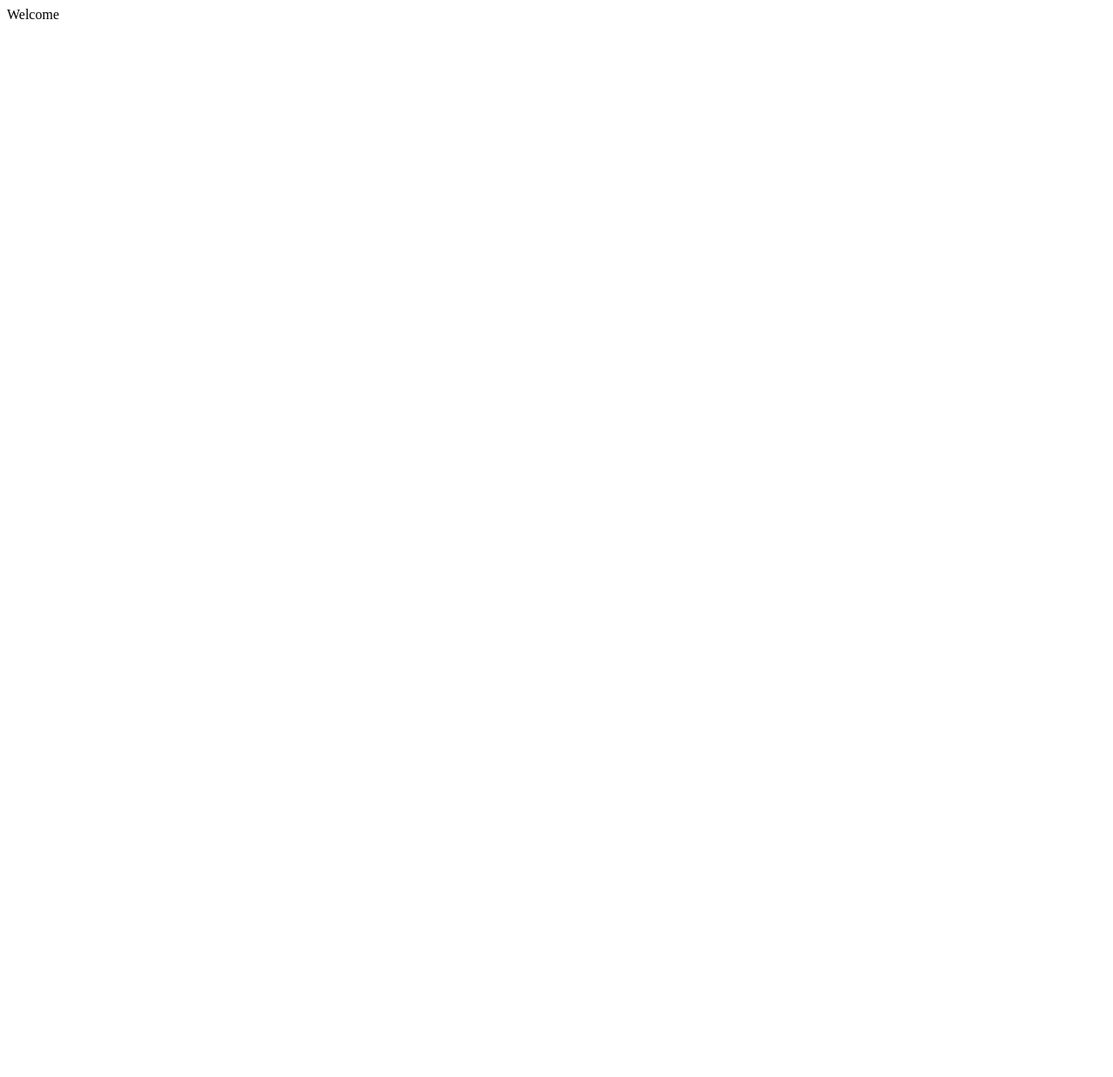
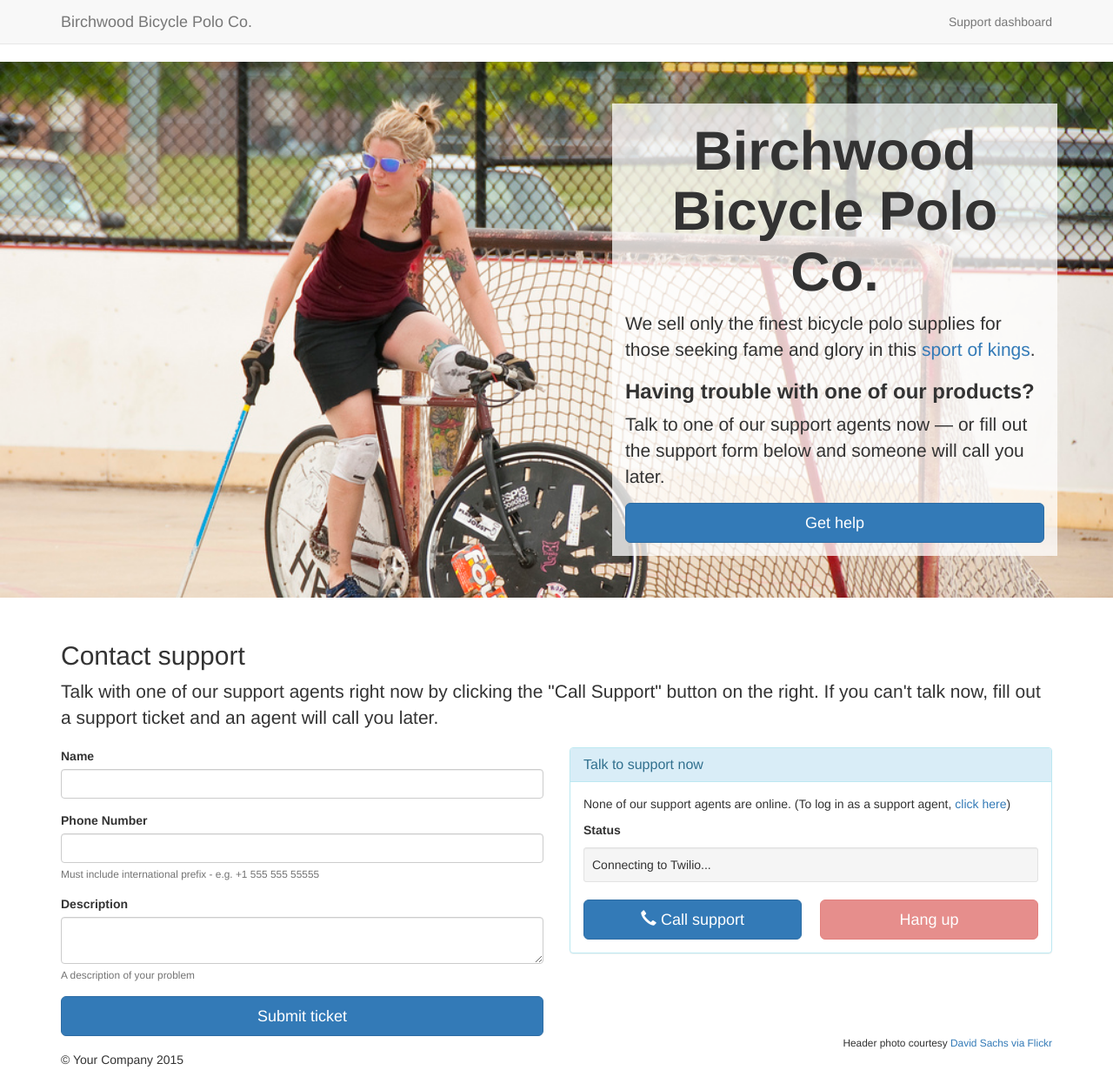
Before and after one commit to pateli18/browser-calls-flask, a Flask app: page / in a window 1280 px wide. Before the commit the page is almost empty. Shown: the whole page at 87% size. Before the commit the page ends 22 px from the top, so only its background shows below. Run offline with Flask 2, Linux system fonts and the light colour scheme; some libraries are stand-ins or nearby versions.

Commit message:
Adds a bootstrap based layout
Added Flask-Bootstrap dependency, fixed forms and applied a layout.

```diff
--- a/browser_calls_flask/__init__.py
+++ b/browser_calls_flask/__init__.py
@@ -2,12 +2,14 @@ from browser_calls_flask.config import config_env_files
 from flask import Flask
 
 from flask.ext.sqlalchemy import SQLAlchemy
+from flask_bootstrap import Bootstrap
 
 db = SQLAlchemy()
 
 
 def create_app(config_name='development', p_db=db):
     new_app = Flask(__name__)
+    Bootstrap(new_app)
     config_app(config_name, new_app)
 
     p_db.init_app(new_app)
--- a/browser_calls_flask/forms.py
+++ b/browser_calls_flask/forms.py
@@ -1,9 +1,10 @@
 from flask_wtf import Form
 from wtforms import StringField
+from wtforms import TextAreaField
 from wtforms.validators import DataRequired
 
 
 class SupportTicketForm(Form):
-        name = StringField('name', validators=[DataRequired()])
-        phone_number = StringField('phone_number', validators=[DataRequired()])
-        description = StringField('description', validators=[DataRequired()])
+        name = StringField('Name', validators=[DataRequired()])
+        phone_number = StringField('Phone Number', description='Must include international prefix - e.g. +1 555 555 55555', validators=[DataRequired()])
+        description = TextAreaField('Description', description='A description of your problem', validators=[DataRequired()])
--- /dev/null
+++ b/browser_calls_flask/static/css/bicycle-polo.css
@@ -0,0 +1,27 @@
+/* Custom CSS for Bicycle Polo example */
+.bicycle-polo-background {
+  background-image: url(../img/bicycle-polo.jpg);
+  background-size: cover;
+  background-position: 75% 25%;
+}
+
+.bicycle-polo-text {
+  background-color:rgba(255,255,255,0.75);
+}
+
+@media (min-width: 768px) {
+  .bicycle-polo-text {
+    margin-right: 5%;
+    width: 40%;
+  }
+}
+
+.answer-button, .call-support-button {
+    width: 48%;
+    float: left;
+}
+
+.hangup-button {
+    width: 48%;
+    float: right;
+}
--- /dev/null
+++ b/browser_calls_flask/static/js/browser-calls.js
@@ -0,0 +1,110 @@
+/**
+ * Twilio Client configuration for the browser-calls-django
+ * example application.
+ */
+
+// Store some selectors for elements we'll reuse
+var callStatus = $("#call-status");
+var answerButton = $(".answer-button");
+var callSupportButton = $(".call-support-button");
+var hangUpButton = $(".hangup-button");
+var callCustomerButtons = $(".call-customer-button");
+
+/* Helper function to update the call status bar */
+function updateCallStatus(status) {
+    callStatus.text(status);
+}
+
+/* Get a Twilio Client token with an AJAX request */
+$(document).ready(function() {
+    $.get("/support/token", {forPage: window.location.pathname}, function(data) {
+        // Set up the Twilio Client Device with the token
+        Twilio.Device.setup(data.token);
+    });
+});
+
+/* Callback to let us know Twilio Client is ready */
+Twilio.Device.ready(function (device) {
+    updateCallStatus("Ready");
+});
+
+/* Report any errors to the call status display */
+Twilio.Device.error(function (error) {
+    updateCallStatus("ERROR: " + error.message);
+});
+
+/* Callback to determine if "support_agent" is available or not */
+Twilio.Device.presence(function(presenceEvent) {
+    if (presenceEvent.from === 'support_agent') {
+        if (presenceEvent.available) {
+            $("#support-unavailable").hide();
+        } else {
+            $("#support-unavailable").show();
+        }
+    }
+});
+
+/* Callback for when Twilio Client initiates a new connection */
+Twilio.Device.connect(function (connection) {
+    // Enable the hang up button and disable the call buttons
+    hangUpButton.prop("disabled", false);
+    callCustomerButtons.prop("disabled", true);
+    callSupportButton.prop("disabled", true);
+    answerButton.prop("disabled", true);
+
+    // If phoneNumber is part of the connection, this is a call from a
+    // support agent to a customer's phone
+    if ("phoneNumber" in connection.message) {
+        updateCallStatus("In call with " + connection.message.phoneNumber);
+    } else {
+        // This is a call from a website user to a support agent
+        updateCallStatus("In call with support");
+    }
+});
+
+/* Callback for when a call ends */
+Twilio.Device.disconnect(function(connection) {
+    // Disable the hangup button and enable the call buttons
+    hangUpButton.prop("disabled", true);
+    callCustomerButtons.prop("disabled", false);
+    callSupportButton.prop("disabled", false);
+
+    updateCallStatus("Ready");
+});
+
+/* Callback for when Twilio Client receives a new incoming call */
+Twilio.Device.incoming(function(connection) {
+    updateCallStatus("Incoming support call");
+
+    // Set a callback to be executed when the connection is accepted
+    connection.accept(function() {
+        updateCallStatus("In call with customer");
+    });
+
+    // Set a callback on the answer button and enable it
+    answerButton.click(function() {
+        connection.accept();
+    });
+    answerButton.prop("disabled", false);
+});
+
+/* Call a customer from a support ticket */
+function callCustomer(phoneNumber) {
+    updateCallStatus("Calling " + phoneNumber + "...");
+
+    var params = {"phoneNumber": phoneNumber};
+    Twilio.Device.connect(params);
+}
+
+/* Call the support_agent from the home page */
+function callSupport() {
+    updateCallStatus("Calling support...");
+
+    // Our backend will assume that no params means a call to support_agent
+    Twilio.Device.connect();
+}
+
+/* End a call */
+function hangUp() {
+    Twilio.Device.disconnectAll();
+}
--- /dev/null
+++ b/browser_calls_flask/templates/_messages.html
@@ -0,0 +1,8 @@
+{% if messages %}
+  {% for message in messages %}
+  <div class="alert alert-{{ message.tags }} alert-dismissible" role="alert">
+    <button type="button" class="close" data-dismiss="alert" aria-label="Close"><span aria-hidden="true">&times;</span></button>
+    {{ message | safe }}
+  </div>
+  {% endfor %}
+{% endif %}
--- /dev/null
+++ b/browser_calls_flask/templates/layout.html
@@ -0,0 +1,62 @@
+<!DOCTYPE html>
+<html lang="en">
+  <head>
+    <meta charset="utf-8">
+    <meta http-equiv="x-ua-compatible" content="ie=edge">
+    <title>{% block title %}{% endblock title %} - Browser Calls</title>
+    <meta name="viewport" content="width=device-width, initial-scale=1.0">
+
+    <!-- HTML5 shim, for IE6-8 support of HTML5 elements -->
+    <!--[if lt IE 9]>
+      <script src="https://html5shim.googlecode.com/svn/trunk/html5.js"></script>
+    <![endif]-->
+
+    <!-- CSS -->
+    <link href="//maxcdn.bootstrapcdn.com/bootstrap/3.3.5/css/bootstrap.min.css" rel="stylesheet">
+    <link href="{{ url_for('static', filename='css/bicycle-polo.css') }}" rel="stylesheet">
+
+    {% block page_css %}{% endblock %}
+  </head>
+
+  <body>
+
+    <nav class="navbar navbar-default navbar-static-top">
+      <div class="container">
+        <div class="navbar-header">
+          <button type="button" class="navbar-toggle" data-toggle="collapse" data-target="#navbar">
+            <span class="icon-bar"></span>
+            <span class="icon-bar"></span>
+            <span class="icon-bar"></span>
+          </button>
+          <a class="navbar-brand" href="/">Birchwood Bicycle Polo Co.</a>
+        </div>
+
+        <div class="collapse navbar-collapse" id="navbar">
+          <ul class="nav navbar-nav navbar-right">
+            <li><a href="{{ url_for('dashboard') }}">Support dashboard</a></li>
+          </ul>
+        </div>
+      </div>
+    </nav>
+
+    {% block content %}{% endblock content %}
+
+    <div class="container">
+
+      <footer>
+        <p>&copy; Your Company 2015</p>
+      </footer>
+
+    </div> <!-- /container -->
+
+    <!-- JavaScript -->
+    <script src="//code.jquery.com/jquery.min.js"></script><script src="//maxcdn.bootstrapcdn.com/bootstrap/3.3.5/js/bootstrap.min.js"></script>
+    <script src="//static.twilio.com/libs/twiliojs/1.2/twilio.min.js"></script>
+
+    {% block page_js %}{% endblock %}
+
+    <script src="{{ url_for('static', filename='js/browser-calls.js') }}"></script>
+
+  </body>
+
+</html>
--- a/browser_calls_flask/templates/ticket_form.html
+++ b/browser_calls_flask/templates/ticket_form.html
@@ -1,5 +1,81 @@
-<form method="POST" action="/tickets">
-    {{ form.csrf_token }}
-    {{ form.name.label }} {{ form.name(size=20) }}
-    <input type="submit" value="Create">
-</form>
+{% extends "layout.html" %}
+{% import "bootstrap/wtf.html" as wtf %}
+
+{% block title %}Home{% endblock title %}
+
+{% block content %}
+  <!-- Main jumbotron -->
+  <div class="jumbotron bicycle-polo-background">
+    <div class="container bicycle-polo-text">
+      <h1 class="text-center"><strong>Birchwood Bicycle Polo Co.</strong></h1>
+      <p>
+        We sell only the finest bicycle polo supplies for those seeking fame and glory in this <a href="https://www.youtube.com/watch?v=DaK9Zj3QHDY" target="_blank">sport of kings</a>.
+      </p>
+
+      <h3><strong>Having trouble with one of our products?</strong></h3>
+      <p>
+         Talk to one of our support agents now — or fill out the support form below and someone will call you later.
+      </p>
+      <p><a class="btn btn-primary btn-lg btn-block" href="#support" role="button">Get help</a></p>
+    </div>
+  </div>
+
+  <div class="container">
+
+    {% include '_messages.html' %}
+
+    <h2 id="support">Contact support</h2>
+
+    <p class="lead">
+      Talk with one of our support agents right now by clicking the "Call Support" button on the right. If you can't talk now, fill out a support ticket and an agent will call you later.
+    </p>
+
+    <div class="row">
+
+      <div class="col-md-6 col-md-push-6">
+
+        <div class="panel panel-info client-controls">
+          <div class="panel-heading">
+            <h3 class="panel-title">Talk to support now</h3>
+          </div>
+          <div class="panel-body">
+            <p id="support-unavailable">
+              None of our support agents are online. (To log in as a support agent, <a href="{{ url_for('dashboard') }}" target="_blank">click here</a>)
+            </p>
+            <p><strong>Status</strong></p>
+            <div class="well well-sm" id="call-status">
+              Connecting to Twilio...
+            </div>
+
+            <button class="btn btn-lg btn-primary call-support-button" onclick="callSupport()">
+              <span class="glyphicon glyphicon-earphone" aria-hidden="true"></span> Call support
+            </button>
+            <button class="btn btn-lg btn-danger hangup-button" disabled onclick="hangUp()">Hang up</button>
+          </div>
+        </div>
+
+      </div>
+
+      <div class="col-md-6 col-md-pull-6">
+
+
+          <form method="POST" action="/tickets">
+              {{ form.csrf_token }}
+              {%- for field in form %}
+                {% if not bootstrap_is_hidden_field(field) -%}
+                    {{ wtf.form_field(field) }}
+                {% endif %}
+              {%- endfor %}
+            <div class="form-actions">
+              <button type="submit" class="btn btn-primary btn-lg btn-block">Submit ticket</button>
+            </div>
+          </form>
+
+      </div>
+    </div>
+
+    <small class="pull-right">
+      Header photo courtesy <a href="https://www.flickr.com/photos/tink20seven/4654348885/">David Sachs via Flickr</a>
+    </small>
+  </div>
+{% endblock %}
--- a/browser_calls_flask/views.py
+++ b/browser_calls_flask/views.py
@@ -6,7 +6,8 @@ from .models import SupportTicket
 
 @app.route('/')
 def root():
-    return render_template('home.html')
+    form = SupportTicketForm()
+    return render_template('ticket_form.html', form=form)
 
 
 @app.route('/tickets', methods=['GET', 'POST'])
@@ -18,3 +19,8 @@ def new_ticket():
         db.session.commit()
         return redirect('/')
     return render_template('ticket_form.html', form=form)
+
+
+@app.route('/dashboard')
+def dashboard():
+    return render_template('home.html')
--- a/requirements.txt
+++ b/requirements.txt
@@ -4,6 +4,7 @@ Flask-Migrate==1.7.0
 Flask-Script==2.0.5
 Flask-SQLAlchemy==2.1
 Flask-WTF==0.12
+Flask-Bootstrap==3.3.5.7
 SQLAlchemy==1.0.11
 twilio==5.3.0
 unittest2==1.1.0
```
Also changed, not shown: tests/views_tests.py (+0 -4 lines), browser_calls_flask/static/img/bicycle-polo.jpg (added).
